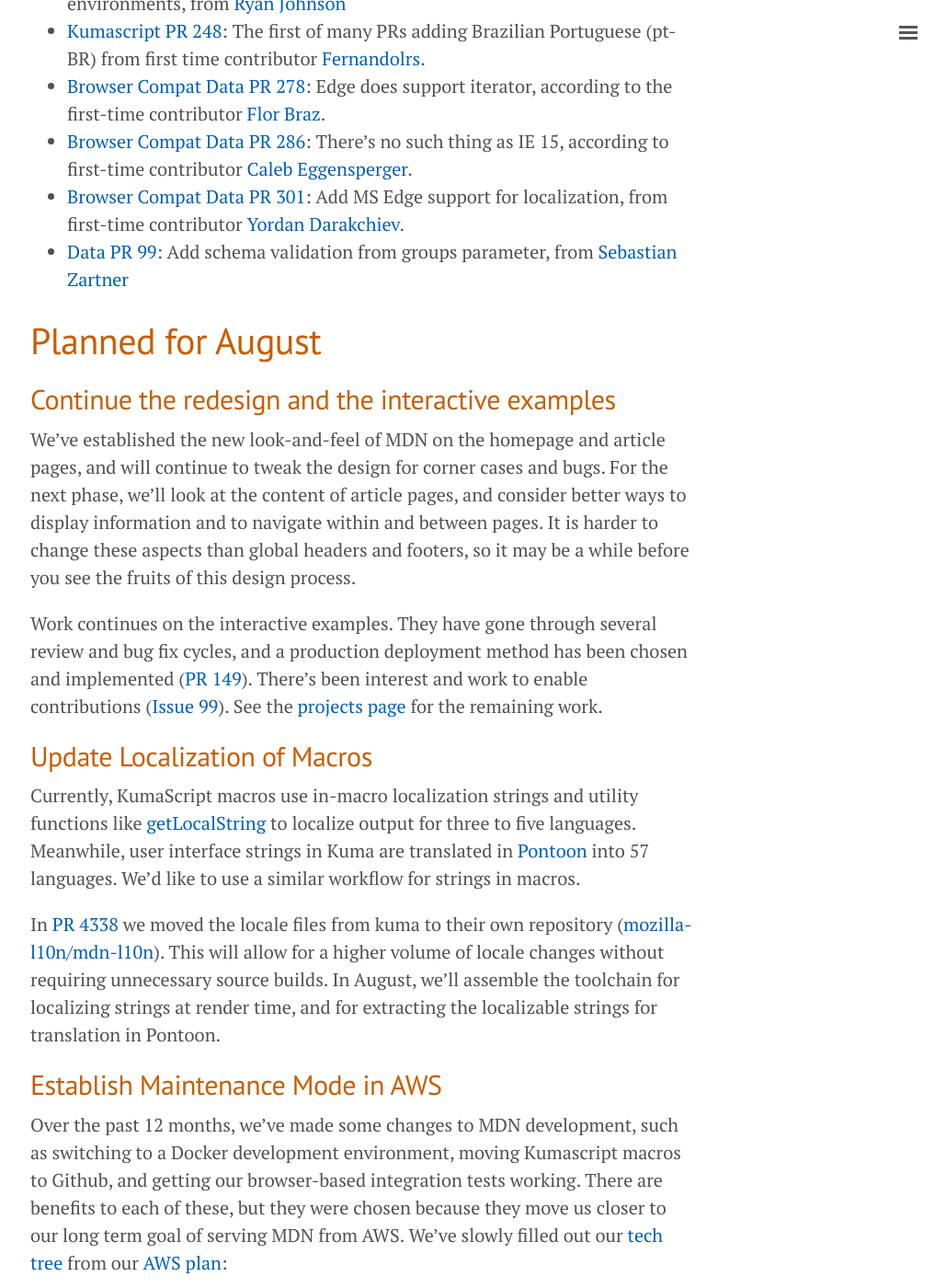
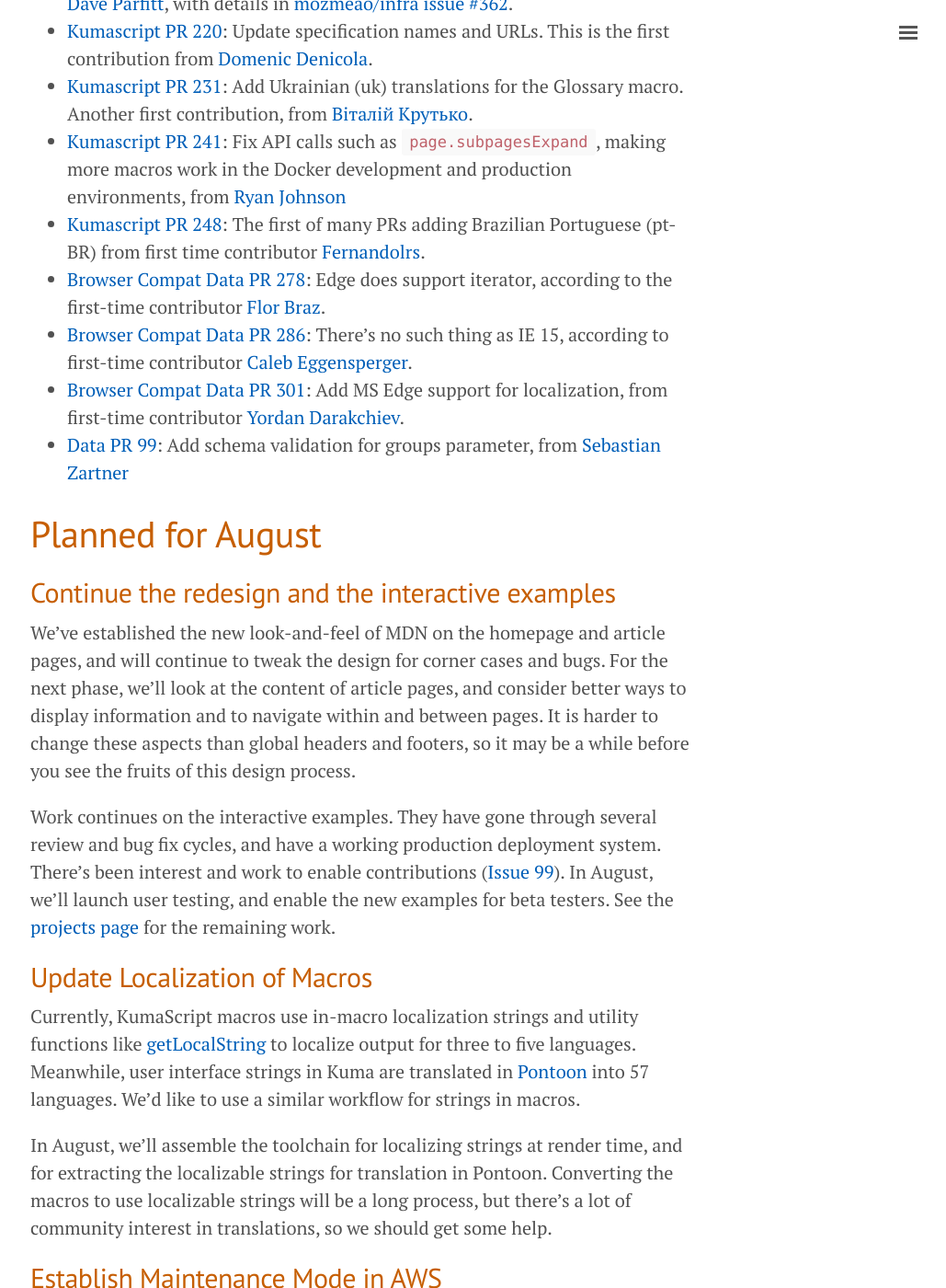
Before and after one commit to mozilla/meao, a Jekyll site: the page built from _posts/2017-08-07-kuma-report.md, in a window 1280 px wide and 1400 px high, scrolled down 2162 px. Shown: the whole window at 92% size, without its empty margins (247-1276 px from the left). Built offline with Jekyll 4.4.1, drawn with Linux system fonts in a browser that asks for light colours; some of the changed text lies outside the part shown.

Commit message:
Draft #2 updates
* Grammar suggestions from Pages
* Move locale PR to Tweaks and Fixes
* Move S3 work for interactive examples to Tweaks and Fixes
* Add user testing and beta testing for interactive examples to plan

```diff
--- a/_posts/2017-08-07-kuma-report.md
+++ b/_posts/2017-08-07-kuma-report.md
@@ -79,6 +79,19 @@ There were many PRs merged in July:
 
 Some highlights:
 
+- [Kuma PR 4338](https://github.com/mozilla/kuma/pull/4338):
+  Move the locale files from kuma to their own repository,
+  [mozilla-l10n/mdn-l10n](https://github.com/mozilla-l10n/mdn-l10n),
+  from [John Whitlock](https://github.com/jwhitlock).
+  This will allow for the higher volume of locale changes when KumaScript
+  string are added, without requiring unnecessary source builds.
+- [Interactive Examples PR 156](https://github.com/mdn/interactive-examples/pull/156/files):
+  Update to publishing to S3, fixing
+  [issue #54](https://github.com/mdn/interactive-examples/issues/54), from
+  [Schalk Neethling](https://github.com/schalkneethling).
+  The S3 bucket, resources, and process were set up by
+  [Dave Parfitt](https://github.com/metadave), with details in
+  [mozmeao/infra issue #362](https://github.com/mozmeao/infra/issues/362).
 - [Kumascript PR 220](https://github.com/mdn/kumascript/pull/220):
   Update specification names and URLs. This is the first contribution from
   [Domenic Denicola](https://github.com/domenic).
@@ -104,7 +117,7 @@ Some highlights:
   Add MS Edge support for localization, from first-time contributor
   [Yordan Darakchiev](https://github.com/iordan93).
 - [Data PR 99](https://github.com/mdn/data/pull/99):
-  Add schema validation from groups parameter, from
+  Add schema validation for groups parameter, from
   [Sebastian Zartner](https://github.com/SebastianZ)
 
 Planned for August
@@ -120,12 +133,12 @@ harder to change these aspects than global headers and footers, so it may be
 a while before you see the fruits of this design process.
 
 Work continues on the interactive examples. They have gone through several
-review and bug fix cycles, and a production deployment method has been chosen
-and implemented
-([PR 149](https://github.com/mdn/interactive-examples/pull/149)). There's
-been interest and work to enable contributions
+review and bug fix cycles, and have a working production deployment system.
+There's been interest and work to enable contributions
 ([Issue 99](https://github.com/mdn/interactive-examples/issues/99)).
-See the [projects page](https://github.com/mdn/interactive-examples/projects)
+In August, we'll launch user testing, and enable the new examples for beta
+testers.  See the
+[projects page](https://github.com/mdn/interactive-examples/projects)
 for the remaining work.
 
 Update Localization of Macros
@@ -138,13 +151,11 @@ Kuma are translated in
 [Pontoon](https://pontoon.mozilla.org/projects/mdn/) into 57 languages. We'd
 like to use a similar workflow for strings in macros.
 
-In [PR 4338](https://github.com/mozilla/kuma/pull/4338)
-we moved the locale files from kuma to their own repository
-([mozilla-l10n/mdn-l10n](https://github.com/mozilla-l10n/mdn-l10n)).
-This will allow for a higher volume of locale changes without requiring
-unnecessary source builds. In August, we'll assemble the toolchain for
-localizing strings at render time, and for extracting the localizable strings
-for translation in Pontoon.
+In August, we'll assemble the toolchain for localizing strings at render time,
+and for extracting the localizable strings for translation in Pontoon.
+Converting the macros to use localizable strings will be a long process, but
+there's a lot of community interest in translations, so we should get some
+help.
 
 Establish Maintenance Mode in AWS
 ---
```
Also changed, not shown: other parts of _posts/2017-08-07-kuma-report.md (+1 -1 lines).
